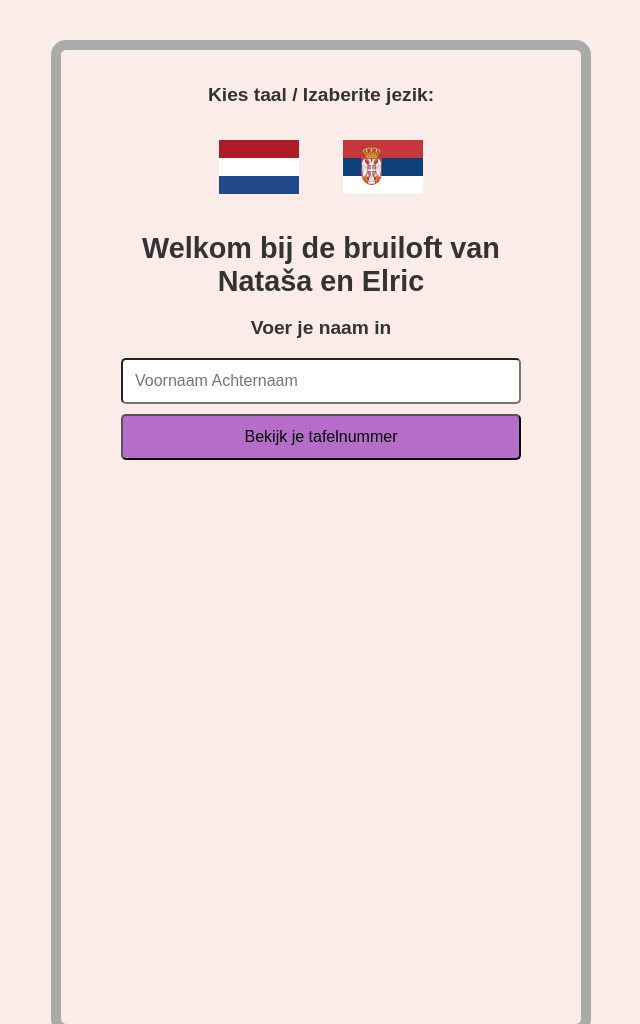
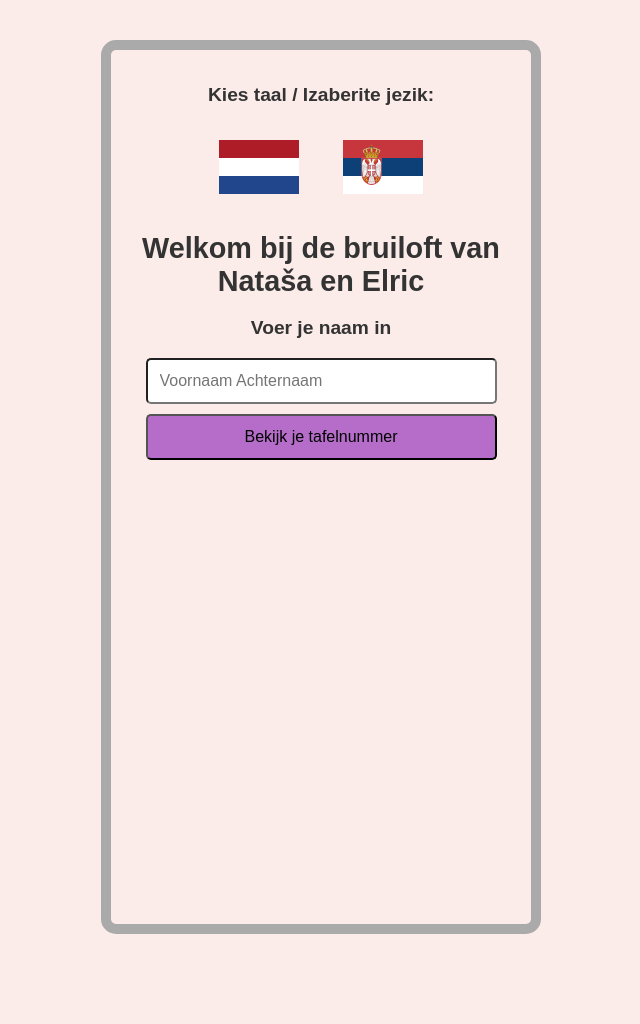
Before and after one commit to elricius/bruiloft-qr-tafel, a plain HTML site: page index.html in a window 1280 px wide. Shown: the top 1024 px of the page, without its empty margins (319-959 px from the left). After the commit the page ends 974 px from the top, so only its background shows below. Drawn offline with Linux system fonts and the light colour scheme.

Commit message:
Add files via upload

```diff
--- a/style.css
+++ b/style.css
@@ -7,9 +7,9 @@ body {
 }
 
 .simulator {
-  max-width: 490px;
+  max-width: 390px;
   margin: 0 auto;
-  height: 944px;
+  height: 844px;
   border: 10px solid #aaa;
   border-radius: 15px;
   padding: 15px;
```
Also changed, not shown: index.html (+1 -1 lines).
